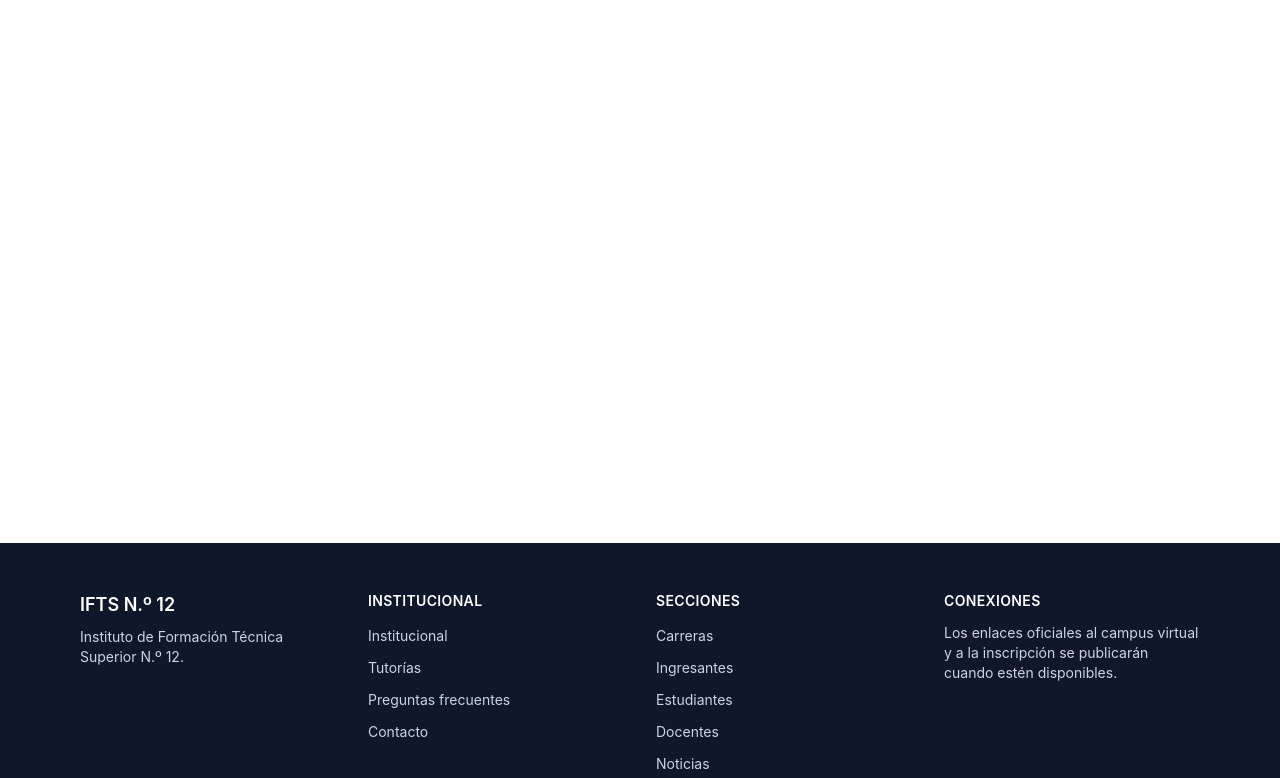
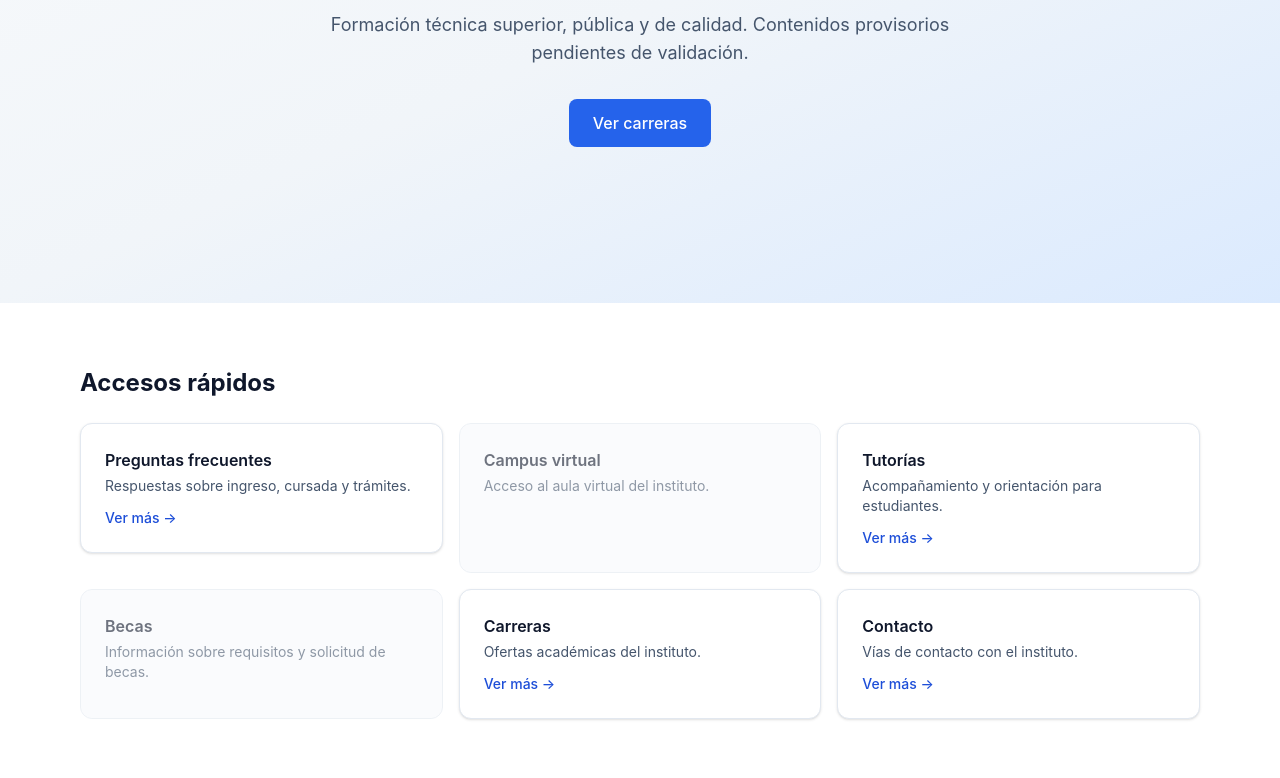
Before and after one commit to 3m1l10j4v13r4qu1n0/web_ifts12_frontend, a React (Vite) app: page / in a window 1280 px wide. Shown: the part 322-1100 px from the top of the page. Built offline with nearby package versions, Linux system fonts and the light colour scheme.

Commit message:
feat(page): home navegable con secciones de la fase 4

```diff
--- a/src/pages/HomePage.tsx
+++ b/src/pages/HomePage.tsx
@@ -1,7 +1,119 @@
-import PaginaPlaceholder from './PaginaPlaceholder';
+import Portada from '../components/layout/Portada';
+import AccesosRapidos from '../components/ui/AccesosRapidos';
+import CardCarrera from '../components/ui/CardCarrera';
+import Comunidades from '../components/ui/Comunidades';
+import FaqAcordeon from '../components/ui/FaqAcordeon';
+import SliderNoticias from '../components/ui/SliderNoticias';
+import { ENLACES } from '../constants/enlaces';
+import {
+  mockAccesosRapidos,
+  mockCarreras,
+  mockComunidades,
+  mockFaqs,
+  mockNoticias,
+} from '../constants/mock-data';
 
 function HomePage() {
-  return <PaginaPlaceholder titulo="Home" />;
+  const accionesPortada: {
+    etiqueta: string;
+    href: string;
+    variante?: 'primario' | 'secundario';
+  }[] = [{ etiqueta: 'Ver carreras', href: '/carreras' }];
+
+  if (ENLACES.inscripcion !== '') {
+    accionesPortada.push({ etiqueta: 'Inscripción', href: ENLACES.inscripcion });
+  }
+
+  return (
+    <main>
+      <Portada
+        titulo="Instituto de Formación Técnica Superior N.º 12"
+        subtitulo="Formación técnica superior, pública y de calidad. Contenidos provisorios pendientes de validación."
+        acciones={accionesPortada}
+      />
+
+      {ENLACES.moodle !== '' && (
+        <section
+          aria-label="Acceso al campus virtual"
+          className="border-y border-slate-200 bg-acento-100"
+        >
+          <div className="mx-auto flex max-w-6xl flex-col items-center justify-between gap-4 px-4 py-6 sm:flex-row">
+            <p className="text-center text-slate-800 sm:text-left">
+              Accedé al campus virtual para iniciar o continuar tu cursada.
+            </p>
+            <a
+              href={ENLACES.moodle}
+              rel="noopener noreferrer"
+              className="inline-flex shrink-0 items-center justify-center rounded-lg bg-acento-600 px-5 py-2.5 text-sm font-medium text-white transition-colors hover:bg-acento-700 focus-visible:outline focus-visible:outline-2 focus-visible:outline-offset-2 focus-visible:outline-acento-700"
+            >
+              Ingresar al campus virtual
+            </a>
+          </div>
+        </section>
+      )}
+
+      <section aria-labelledby="titulo-accesos" className="mx-auto max-w-6xl px-4 py-16">
+        <h2 id="titulo-accesos" className="text-2xl font-bold text-slate-900">
+          Accesos rápidos
+        </h2>
+        <div className="mt-6">
+          <AccesosRapidos items={mockAccesosRapidos} />
+        </div>
+      </section>
+
+      <section aria-labelledby="titulo-carreras" className="border-y border-slate-200 bg-slate-50">
+        <div className="mx-auto max-w-6xl px-4 py-16">
+          <h2 id="titulo-carreras" className="text-2xl font-bold text-slate-900">
+            Carreras
+          </h2>
+          <p className="mt-2 text-slate-600">Conocé la oferta académica del instituto.</p>
+          <ul className="mt-6 grid grid-cols-1 gap-4 sm:grid-cols-2 lg:grid-cols-3">
+            {mockCarreras.map((carrera) => (
+              <li key={carrera.id}>
+                <CardCarrera carrera={carrera} />
+              </li>
+            ))}
+          </ul>
+        </div>
+      </section>
+
+      <section aria-labelledby="titulo-novedades" className="mx-auto max-w-6xl px-4 py-16">
+        <h2 id="titulo-novedades" className="text-2xl font-bold text-slate-900">
+          Novedades
+        </h2>
+        <div className="mt-6">
+          <SliderNoticias noticias={mockNoticias} titulo="Novedades" />
+        </div>
+      </section>
+
+      <section
+        aria-labelledby="titulo-comunidades"
+        className="border-y border-slate-200 bg-slate-50"
+      >
+        <div className="mx-auto max-w-6xl px-4 py-16">
+          <h2 id="titulo-comunidades" className="text-2xl font-bold text-slate-900">
+            Comunidades
+          </h2>
+          <p className="mt-2 text-slate-600">
+            Espacios de acompañamiento, recursos y novedades según tu vínculo con el instituto.
+          </p>
+          <div className="mt-6">
+            <Comunidades items={mockComunidades} />
+          </div>
+        </div>
+      </section>
+
+      <section aria-labelledby="titulo-faq" className="mx-auto max-w-3xl px-4 py-16">
+        <h2 id="titulo-faq" className="text-2xl font-bold text-slate-900">
+          Preguntas frecuentes
+        </h2>
+        <p className="mt-2 text-slate-600">Respuestas sobre ingreso, cursada y trámites.</p>
+        <div className="mt-6">
+          <FaqAcordeon items={mockFaqs} />
+        </div>
+      </section>
+    </main>
+  );
 }
 
 export default HomePage;
```
